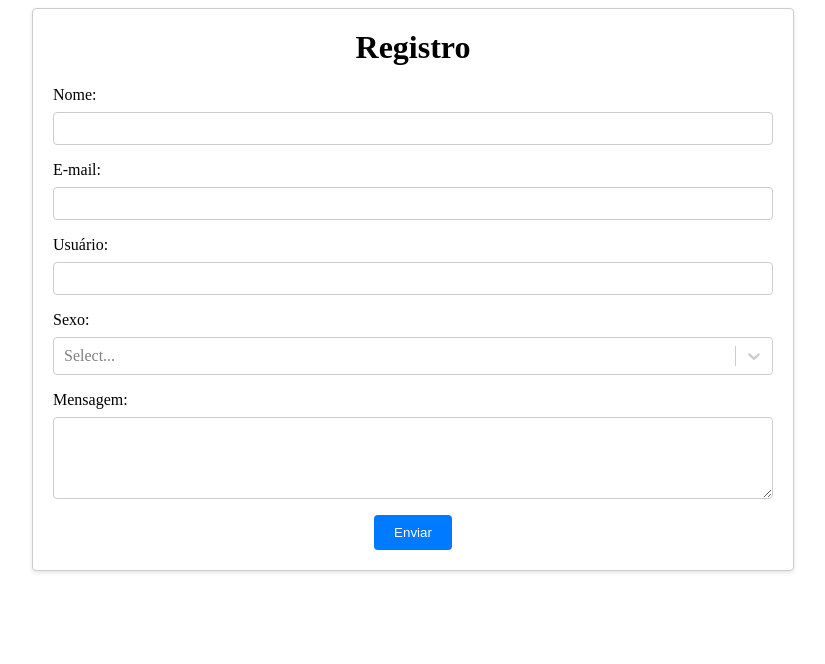
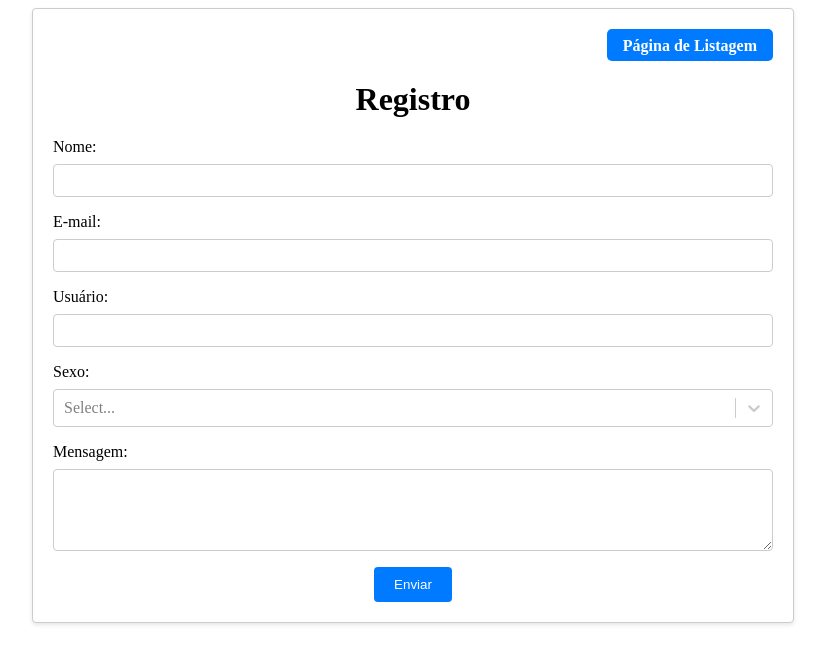
Before and after one commit to WellingtonPiska/UserControl, a React (Vite) app: page /register in a window 1280 px wide. Shown: the top 664 px of the page, without its empty margins (227-1052 px from the left). Built offline with nearby package versions, Linux system fonts and the light colour scheme; the HTML template or start-up script is replaced by a standard one.

Commit message:
correção

```diff
--- a/src/pages/Register/index.tsx
+++ b/src/pages/Register/index.tsx
@@ -2,13 +2,16 @@ import { useState, ChangeEvent, FormEvent, useEffect } from 'react'
 import { ContactFormData } from './interface'
 import Select, { SingleValue } from 'react-select'
 import {
+  BackLink,
   Button,
   Form,
   FormWrapper,
   Input,
   Label,
+  Spacer,
   TextArea,
   Title,
+  TopBar,
 } from './styles'
 
 export function Register() {
@@ -79,6 +82,11 @@ export function Register() {
 
   return (
     <FormWrapper>
+      <TopBar>
+        <Spacer /> {/* Espaçador para empurrar o BackLink para a direita */}
+        <BackLink href="/">Página de Listagem</BackLink>
+      </TopBar>
+
       <Title>Registro</Title>
       <Form onSubmit={handleSubmit}>
         <Label htmlFor="name">Nome:</Label>
--- a/src/pages/Register/styles.tsx
+++ b/src/pages/Register/styles.tsx
@@ -54,3 +54,31 @@ export const ErrorMsg = styled.p`
   text-align: center;
   margin-top: 10px;
 `
+
+export const BackLink = styled.a`
+  display: inline-block;
+  margin-bottom: 20;
+  text-decoration: none;
+  background-color: #007bff;
+  color: #fff;
+  padding: 8px 16px 6px;
+  border-radius: 5px;
+  font-weight: bold;
+  transition: background-color 0.3s ease;
+
+  &:hover {
+    background-color: #0056b3;
+  }
+`
+
+export const Spacer = styled.div`
+  flex: 1;
+`
+
+export const TopBar = styled.div`
+  width: 100%;
+  display: flex;
+  justify-content: space-between;
+  align-items: center;
+  margin-bottom: 20px; // Espaço entre a barra superior e o título
+`
```
